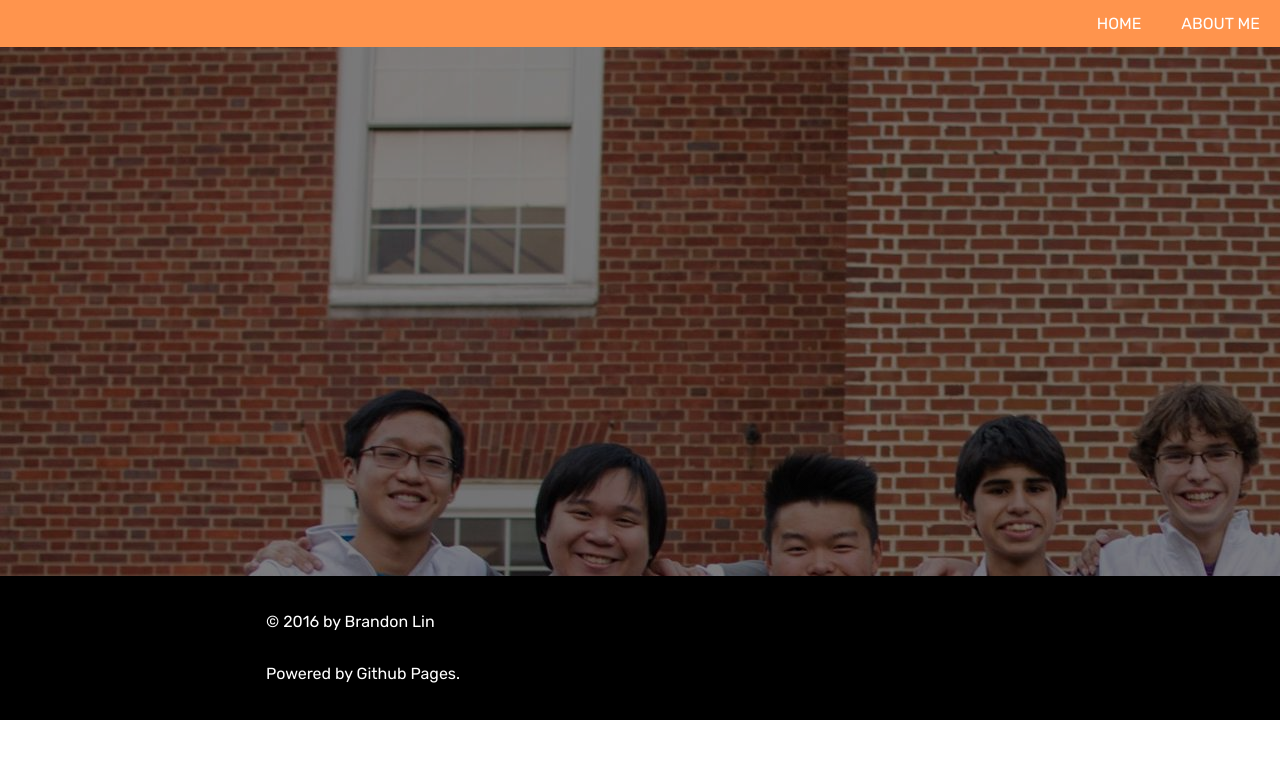
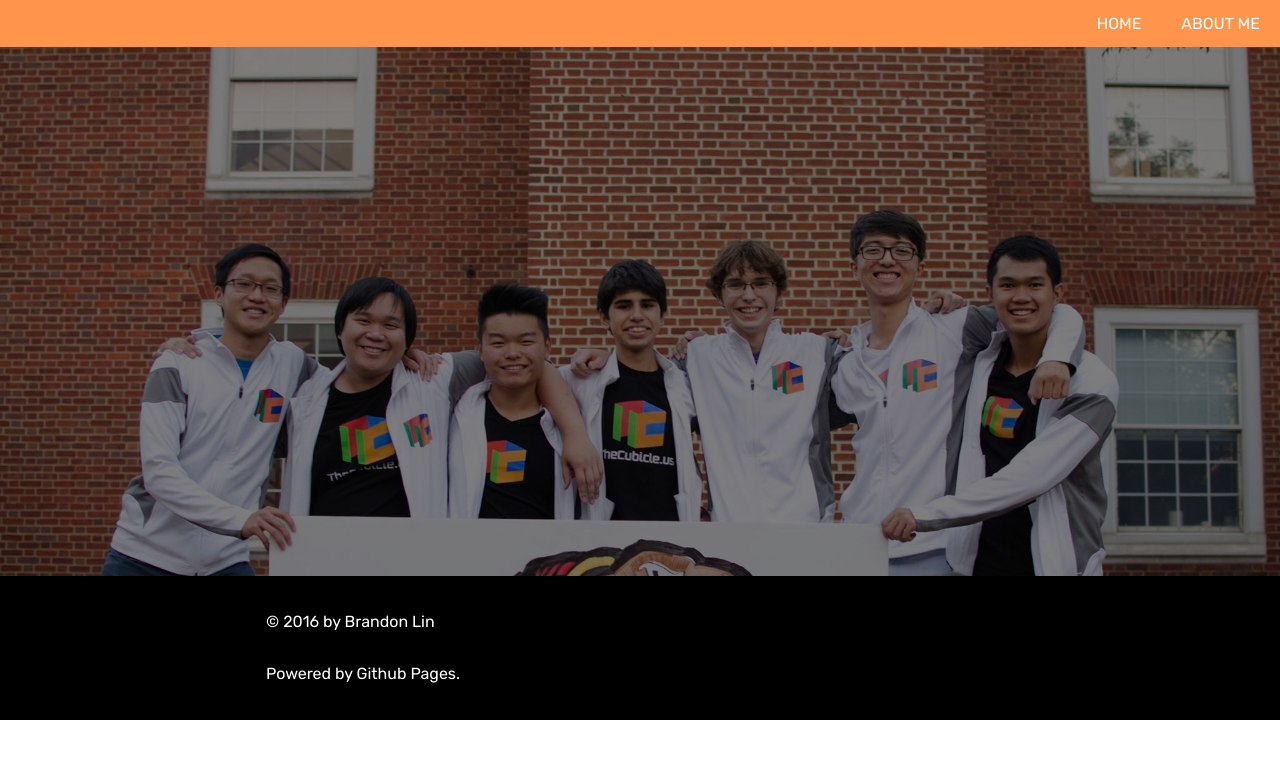
Before and after one commit to esqu1/esqu1.github.io, a Jekyll site: the page built from cubing/index.html, in a window 1280 px wide. Shown: the top 759 px of the page. Built offline with Jekyll 4.4.1, drawn with Linux system fonts in a browser that asks for light colours; nearby versions of some CDN libraries; some web fonts are replaced.

Commit message:
cubing webpage

```diff
--- a/cubing/css/style.css
+++ b/cubing/css/style.css
@@ -28,7 +28,8 @@ p{
 
 .cube{
 	background-image: linear-gradient( rgba(0, 0, 0, 0.5), rgba(0, 0, 0, 0.5) ), url(../../img/14590037_1351806814832162_660718812914753426_o.jpg);
-	width:100vw;
+	background-size:100%;
+	width:100%;
 	height: 45vw;
 	display: inline-block;
 }
```
